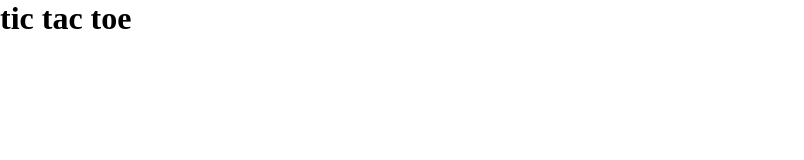
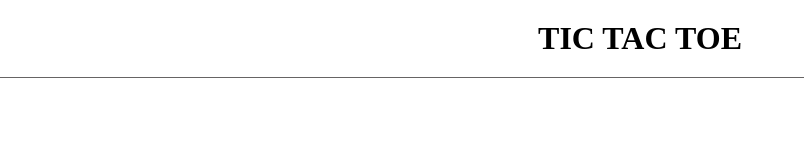
Before and after one commit to sam88mohd/tic-tac-toe, a plain HTML site: page index.html in a window 1280 px wide. Shown: the whole page, without its empty margins (0-804 px from the left). Drawn offline with Linux system fonts and the light colour scheme.

Commit message:
add header and styling

```diff
--- a/index.css
+++ /dev/null
@@ -1,5 +0,0 @@
-* {
-  margin: 0;
-  padding: 0;
-  box-sizing: border-box;
-}
--- a/index.html
+++ b/index.html
@@ -1,13 +1,17 @@
-<html lang="utf-8">
+<!DOCTYPE html>
+<html lang="en">
   <head>
-    <title>tic tac toe</title>
-    <link rel="stylesheet" href="index.css" />
+    <meta charset="UTF-8" />
+    <meta http-equiv="X-UA-Compatible" content="IE=edge" />
+    <meta name="viewport" content="width=device-width, initial-scale=1.0" />
+    <title>TIC TAC TOE</title>
+    <link rel="stylesheet" href="styles.css" />
   </head>
   <body>
-    <main>
-      <h1>tic tac toe</h1>
-      <div id="game-board"></div>
-    </main>
-    <script src="index.js"></script>
+    <header>
+      <h1>TIC TAC TOE</h1>
+    </header>
+    <div class="body"></div>
+    <script src="script.js"></script>
   </body>
 </html>
--- /dev/null
+++ b/styles.css
@@ -0,0 +1,22 @@
+* {
+  margin: 0;
+  padding: 0;
+  box-sizing: border-box;
+}
+
+body {
+  display: flex;
+  flex-direction: column;
+}
+
+header {
+  display: flex;
+  justify-content: center;
+  align-items: center;
+  padding: 20px;
+  border-bottom: 1px solid rgb(102, 100, 100);
+}
+
+.body {
+  flex-grow: 1;
+}
```
Also changed, not shown: index.js (deleted), script.js (added).
